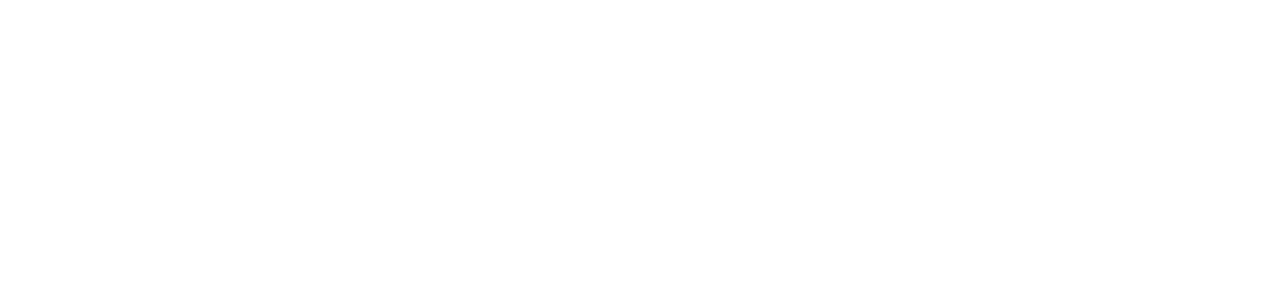
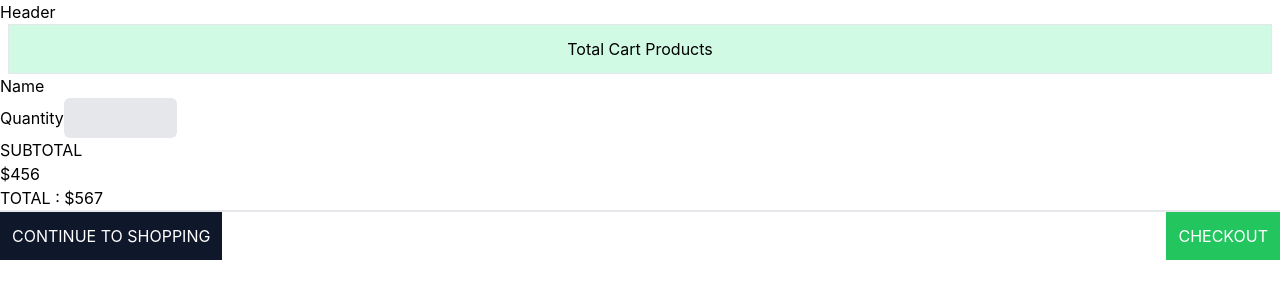
Before and after one commit to rasedul99/ilishgor, a React (Create React App) app in the folder frontend/: page /cart/1 in a window 1280 px wide. Before the commit this address had no page. Shown: the top 300 px of the page. Built offline with nearby package versions, Linux system fonts and the light colour scheme; no server answers.

Commit message:
cart screen redux added

```diff
--- a/frontend/src/App.js
+++ b/frontend/src/App.js
@@ -1,5 +1,6 @@
 import { Route, Routes } from "react-router-dom";
 import "./App.css";
+import CartScreen from "./screens/CartScreen";
 import HomeScreen from "./screens/HomeScreen";
 import SingleProduct from "./screens/SingleProduct";
 function App() {
@@ -9,9 +10,9 @@ function App() {
         <Route path="/" element={<HomeScreen />} />
         {/* <Route path="/login" element={<Login />} />
         <Route path="/register" element={<Register />} />
-        <Route path="/profile" element={<ProfileScreen />} />
+        <Route path="/profile" element={<ProfileScreen />} /> */}
         <Route path="/cart/:id" element={<CartScreen />} />
-        <Route path="/shipping" element={<ShippingScreen />} />
+        {/* <Route path="/shipping" element={<ShippingScreen />} />
         <Route path="/payment" element={<PaymentScreen />} />
         <Route path="/placeorder" element={<PlaceOrderScreen />} />
         <Route path="/order" element={<OrderScreen />} />
--- /dev/null
+++ b/frontend/src/Redux/Actions/cartActions.js
@@ -0,0 +1,19 @@
+import axios from "axios";
+import { CART_ADD_ITEM } from "../Constants/CartConstants";
+export const addToCart = (id, qty) => async (dispatch, getState) => {
+  const { data } = await axios.get(`http://localhost:5000/api/products/${id}`);
+  console.log(data);
+  dispatch({
+    type: CART_ADD_ITEM,
+    payload: {
+      product: data._id,
+      name: data.name,
+      image: data.image,
+      price: data.price,
+      countInStock: data.countInStock,
+      qty,
+    },
+  });
+
+  localStorage.setItem("cartItems", JSON.stringify(getState().cart.cartItems));
+};
--- /dev/null
+++ b/frontend/src/Redux/Constants/CartConstants.js
@@ -0,0 +1,2 @@
+export const CART_ADD_ITEM = "CART_ADD_ITEM";
+export const CART_REMOVE_ITEM = "CART_REMOVE_ITEM";
--- /dev/null
+++ b/frontend/src/Redux/Reducers/CartReducers.js
@@ -0,0 +1,25 @@
+import { CART_ADD_ITEM } from "../Constants/CartConstants";
+
+export const cartReducer = (state = { cartItems: [] }, action) => {
+  console.log(state);
+  switch (action.type) {
+    case CART_ADD_ITEM:
+      const item = action.payload;
+      const existItem = state.cartItems.find((x) => x.product === item.product);
+      if (existItem) {
+        return {
+          ...state,
+          cartItems: state.cartItems.map((x) =>
+            x.product === existItem.product ? item : x
+          ),
+        };
+      } else {
+        return {
+          ...state,
+          cartItems: [...state.cartItems, item],
+        };
+      }
+    default:
+      return state;
+  }
+};
--- a/frontend/src/Redux/Reducers/ProductReducer.js
+++ b/frontend/src/Redux/Reducers/ProductReducer.js
@@ -22,6 +22,7 @@ export const productListReducer = (state = { products: [] }, action) => {
 
 // Single Product
 export const productDetailsReducer = (state = { product: {} }, action) => {
+  console.log(state);
   switch (action.type) {
     case PRODUCT_DETAILS_REQUEST:
       return { ...state, loading: true };
--- a/frontend/src/Redux/store.js
+++ b/frontend/src/Redux/store.js
@@ -3,6 +3,7 @@ import { applyMiddleware, combineReducers, createStore } from "redux";
 import { composeWithDevTools } from "redux-devtools-extension";
 
 import thunk from "redux-thunk";
+import { cartReducer } from "./Reducers/CartReducers";
 import {
   productDetailsReducer,
   productListReducer,
@@ -11,8 +12,16 @@ import {
 const reducer = combineReducers({
   productList: productListReducer,
   productDetails: productDetailsReducer,
+  cart: cartReducer,
 });
-const initialState = {};
+const cartItemsFromLocalStorage = localStorage.getItem("cartItems")
+  ? JSON.parse(localStorage.getItem("cartItems"))
+  : [];
+const initialState = {
+  cart: {
+    cartItems: cartItemsFromLocalStorage,
+  },
+};
 const middleware = [thunk];
 
 const store = createStore(
--- a/frontend/src/screens/CartScreen.js
+++ b/frontend/src/screens/CartScreen.js
@@ -1,7 +1,90 @@
-import React from "react";
+import React, { useEffect } from "react";
+import { useDispatch, useSelector } from "react-redux";
+import { useParams, useSearchParams } from "react-router-dom";
+import Header from "../components/profileComponents/Header";
+import { addToCart } from "../Redux/Actions/cartActions";
 
 const CartScreen = () => {
-  return <div>CartScreen</div>;
+  let { id } = useParams();
+  const [searchParams, setSearchParams] = useSearchParams();
+  const qty = parseInt(searchParams.get("qty"));
+  const { cartItems } = useSelector((state) => state.cart);
+  console.log(cartItems);
+
+  const dispatch = useDispatch();
+
+  useEffect(() => {
+    dispatch(addToCart(id, qty));
+  }, [dispatch, id, qty]);
+
+  return (
+    <div>
+      <Header />
+      {cartItems === 0 ? (
+        <>
+          <div className="border mx-2 bg-emerald-100">
+            <p className="text-center py-3 ">Your cart is empty</p>
+            <input
+              // onClick={AddToCartHandle}
+              type="button"
+              className="bg-green-500 text-white w-full p-3"
+              value="Shopping Now"
+            />
+          </div>
+        </>
+      ) : (
+        <>
+          <div className="border mx-2 bg-emerald-100">
+            <p className="text-center py-3 ">Total Cart Products</p>
+          </div>
+
+          <div>
+            <div>
+              <img />
+              <p>Name</p>
+            </div>
+            <div>
+              <div>
+                <level>Quantity</level>
+                <input
+                  type="number"
+                  min="1"
+                  max="100"
+                  value={qty}
+                  className="bg-gray-200  px-3 py-2 rounded-md"
+                ></input>
+              </div>
+              <level>SUBTOTAL</level>
+              <p>$456</p>
+            </div>
+          </div>
+          <div>
+            <p>TOTAL : $567</p>
+            <div className="border"></div>
+          </div>
+          <div className="flex justify-between ">
+            <div>
+              <input
+                // onClick={AddToCartHandle}
+                type="button"
+                className="bg-slate-900 text-white w-full p-3"
+                value="CONTINUE TO SHOPPING"
+              />
+            </div>
+
+            <div>
+              <input
+                // onClick={AddToCartHandle}
+                type="button"
+                className="bg-green-500 text-white w-full p-3"
+                value="CHECKOUT"
+              />
+            </div>
+          </div>
+        </>
+      )}
+    </div>
+  );
 };
 
 export default CartScreen;
--- a/frontend/src/screens/SingleProduct.js
+++ b/frontend/src/screens/SingleProduct.js
@@ -1,12 +1,14 @@
-import React, { useEffect } from "react";
+import React, { useEffect, useState } from "react";
 import { useDispatch, useSelector } from "react-redux";
-import { useParams } from "react-router-dom";
+import { useNavigate, useParams } from "react-router-dom";
 import { listProductDetails } from "../Redux/Actions/ProductActions";
 import styles from "../style/singleProduct.module.css";
 
 const SingleProduct = () => {
   const { id } = useParams();
+  const [qty, setQty] = useState(5);
   const dispatch = useDispatch();
+  const navigate = useNavigate();
   const productDeatails = useSelector((state) => {
     return state.productDetails;
   });
@@ -16,8 +18,25 @@ const SingleProduct = () => {
   useEffect(() => {
     dispatch(listProductDetails(id));
   }, [dispatch, id]);
+  const AddToCartHandle = (e) => {
+    e.preventDefault();
+    navigate(`/cart/${id}?qty=${qty}`);
+  };
+  const handleQty = (e) => {
+    setQty(e.target.value);
+  };
   return (
     <div className={styles.container}>
+      {loading ? (
+        <>
+          <p>Loading...</p>
+        </>
+      ) : error ? (
+        <>
+          <p>Error:{error}</p>
+        </>
+      ) : (
+        <>
           <div className={styles.left}>
             <img src={product?.image} />
           </div>
@@ -40,21 +59,25 @@ const SingleProduct = () => {
               <div className={styles.quantity}>
                 <level>Quantity</level>
                 <input
+                  onChange={handleQty}
                   type="number"
                   min="1"
                   max="100"
-              value="1"
+                  value={qty}
                   className="bg-gray-200  px-3 py-2 rounded-md"
                 ></input>
               </div>
 
               <input
+                onClick={AddToCartHandle}
                 type="submit"
                 className="bg-slate-900 text-white w-full p-3"
                 value="ADD TO CART"
               />
             </div>
           </div>
+        </>
+      )}
     </div>
   );
 };
```
Lines whose indentation alone changed are shown as unchanged.
